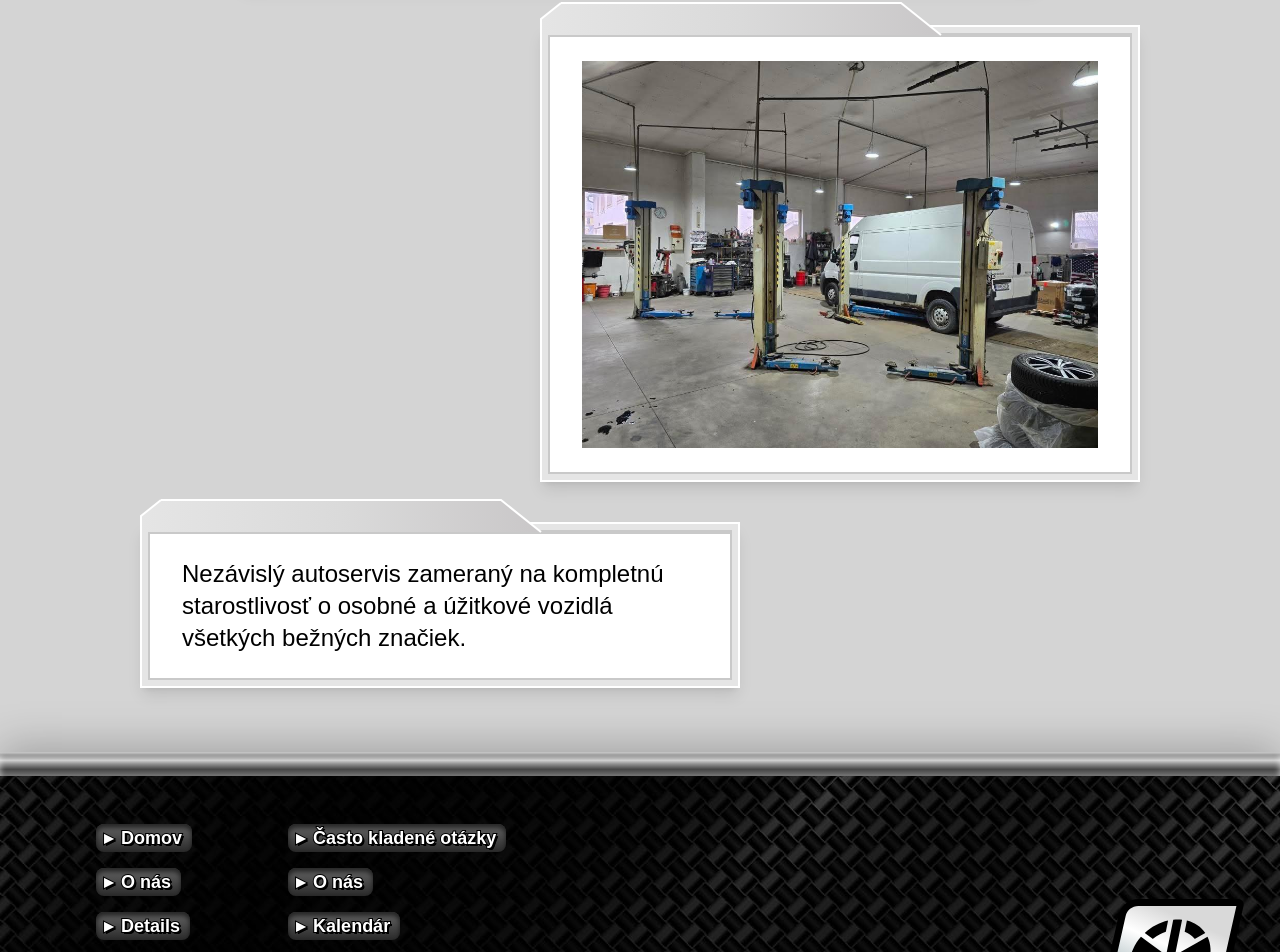
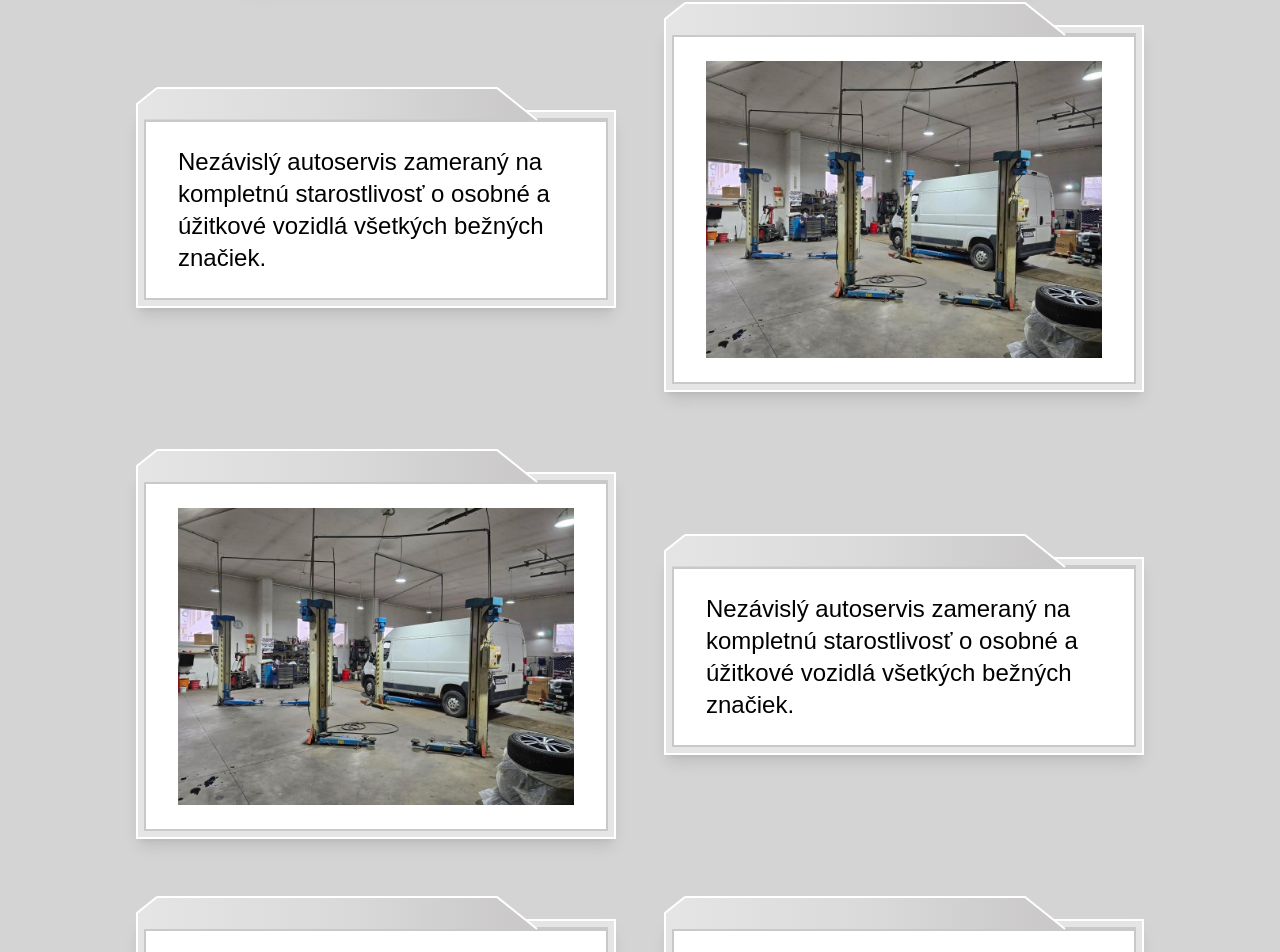
Before and after one commit to simonjedinak/rpj-komex, a Next.js app: page / in a window 1280 px wide. Shown: the part 2609-3561 px from the top of the page. Built offline with nearby package versions, Linux system fonts and the light colour scheme.

Commit message:
trosku dizajnik

```diff
--- a/app/components/Display.tsx
+++ b/app/components/Display.tsx
@@ -118,9 +118,7 @@ export default function Display({ className = "" }: { className?: string }) {
     <div
       className={`rounded-t-[7rem] crt p-2 bg-[linear-gradient(150deg,#404040_0%,#888888_13%,#2d2c2c_22%,#171717_100%)] shadow-[0px_-4px_14px_2px_#000002] ${className}`}
     >
-      <div
-        className={`rounded-t-[calc(7rem-8px)] overflow-hidden ${isBlinking ? "crt-screen-blink" : ""}`}
-      >
+      <div className={`rounded-t-[calc(7rem-8px)] overflow-hidden `}>
         <CRTEffect
           enabled={true}
           // Scanlines: visible but not “stripy”
@@ -156,9 +154,7 @@ export default function Display({ className = "" }: { className?: string }) {
           theme="custom"
         >
           <div
-            className={
-              "bg-black py-6 px-4 sm:py-10 sm:px-8 md:py-16 md:px-16 lg:pb-20 lg:pt-21 lg:px-50 w-full h-150 lg:h-190"
-            }
+            className={` ${isBlinking ? "crt-screen-blink" : ""} bg-black py-6 px-4 sm:py-10 sm:px-8 md:py-16 md:px-16 lg:pb-20 lg:pt-21 lg:px-50 w-full h-150 lg:h-190`}
           >
             {selectedItem ? (
               <div className="flex flex-col h-full">
--- a/app/globals.css
+++ b/app/globals.css
@@ -143,5 +143,5 @@ body {
   animation: crtBlink 0.05s steps(2);
 }
 .crt-screen-blink {
-  animation: crtScreenBlink 0.1s steps(3) forwards;
+  animation: crtScreenBlink 0.13s steps(3) forwards;
 }
--- a/app/page.tsx
+++ b/app/page.tsx
@@ -31,7 +31,7 @@ export default function Home() {
         <div className="h-6 w-full relative bg-chrome2 shadow-navbar-inset-chrome " />
       </section>
 
-      <section className="py-16 flex flex-col items-center gap-10 bg-neutral-300">
+      <section className="py-16 px-28 flex flex-col items-center gap-10 bg-neutral-300">
         <Panel title="O nás" className="w-200 ">
           <p>
             Nezávislý autoservis zameraný na kompletnú starostlivosť o osobné a
@@ -46,15 +46,32 @@ export default function Home() {
             vďaka ktorému dokážeme rýchlo nájsť a odstrániť poruchu.
           </p>
         </Panel>
-        <Panel title="O nás" className="w-150 translate-x-50 " titleBar={false}>
-          <img src="/images/o-nas/IMG_20251221_232348_556 1.png" />
-        </Panel>
-        <Panel title="O nás" className="w-150 -translate-x-50" titleBar={false}>
-          <p>
-            Nezávislý autoservis zameraný na kompletnú starostlivosť o osobné a
-            úžitkové vozidlá všetkých bežných značiek.
-          </p>
-        </Panel>
+        <div className="container grid grid-cols-1 md:grid-cols-2 gap-y-20 items-center">
+          <Panel title="O nás" className="w-120 mx-auto" titleBar={false}>
+            <p>
+              Nezávislý autoservis zameraný na kompletnú starostlivosť o osobné
+              a úžitkové vozidlá všetkých bežných značiek.
+            </p>
+          </Panel>
+          <Panel title="O nás" className="w-120 mx-auto" titleBar={false}>
+            <img src="/images/o-nas/IMG_20251221_232348_556 1.png" />
+          </Panel>
+          <Panel title="O nás" className="w-120 mx-auto" titleBar={false}>
+            <img src="/images/o-nas/IMG_20251221_232348_556 1.png" />
+          </Panel>
+          <Panel title="O nás" className="w-120 mx-auto" titleBar={false}>
+            <p>
+              Nezávislý autoservis zameraný na kompletnú starostlivosť o osobné
+              a úžitkové vozidlá všetkých bežných značiek.
+            </p>
+          </Panel>
+          <Panel title="O nás" className="w-120 mx-auto" titleBar={false}>
+            <img src="/images/o-nas/IMG_20251221_232348_556 1.png" />
+          </Panel>
+          <Panel title="O nás" className="w-120 mx-auto" titleBar={false}>
+            <img src="/images/o-nas/IMG_20251221_232348_556 1.png" />
+          </Panel>
+        </div>
       </section>
     </main>
   );
```
